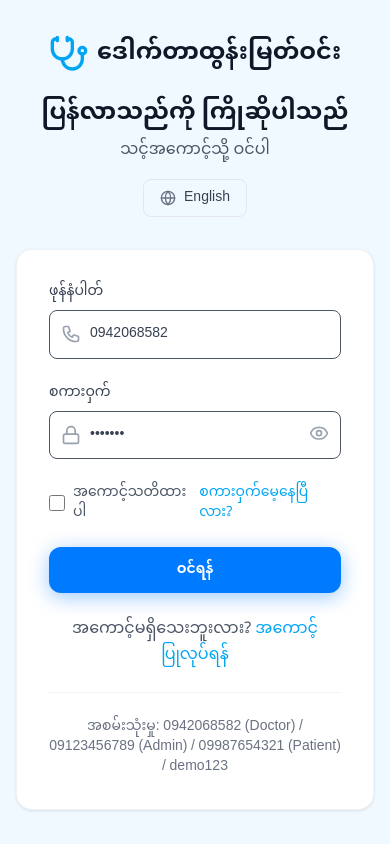
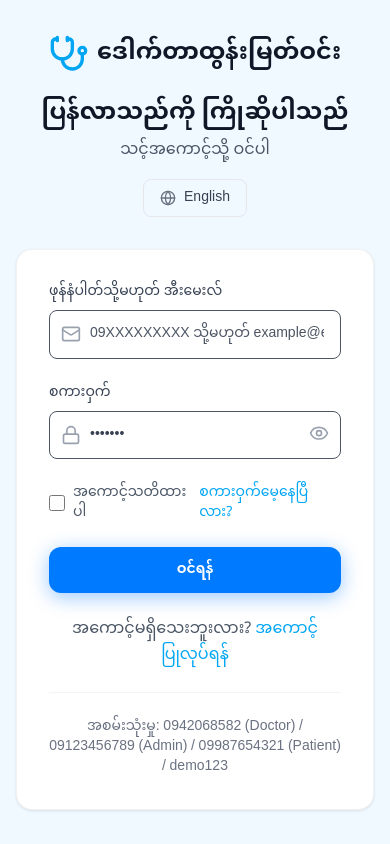
Before and after one commit to tunmyatwin82/clinic.drtunmyatwin.com, a Next.js app: page /login in a window 390 px wide. Built offline with nearby package versions, Linux system fonts and the light colour scheme.

Commit message:
Fix login form to handle both email and phone inputs

```diff
--- a/src/app/login/page.tsx
+++ b/src/app/login/page.tsx
@@ -11,7 +11,7 @@ import { useAppStore } from '@/store';
 import { useLanguage } from '@/lib/LanguageContext';
 
 const loginSchema = z.object({
-  phone: z.string().min(9, 'ဖုန်နံပါတ် ထည့်ပါ'),
+  emailOrPhone: z.string().min(1, 'ဖုန်နံပါတ်သို့မဟုတ် အီးမေးလ် ထည့်ပါ'),
   password: z.string().min(6, 'စကားဝှက်သည် အနည်းဆုံး ၆ လုံးရှိရပါမည်'),
 });
 
@@ -45,7 +45,7 @@ export default function LoginPage() {
           'Content-Type': 'application/json',
         },
         body: JSON.stringify({
-          emailOrPhone: data.phone,
+          emailOrPhone: data.emailOrPhone,
           password: data.password,
         }),
       });
@@ -54,7 +54,7 @@ export default function LoginPage() {
         router.push('/dashboard');
       } else {
         // Fallback to local store login
-        const success = await login(data.phone, data.password);
+        const success = await login(data.emailOrPhone, data.password);
         if (success) {
           router.push('/dashboard');
         } else {
@@ -63,7 +63,7 @@ export default function LoginPage() {
       }
     } catch (error) {
       // Fallback to local store login
-      const success = await login(data.phone, data.password);
+      const success = await login(data.emailOrPhone, data.password);
       if (success) {
         router.push('/dashboard');
       } else {
@@ -104,22 +104,20 @@ export default function LoginPage() {
 
             <div>
               <label className="block text-sm font-medium text-gray-700 mb-2">
-                ဖုန်နံပါတ်
+                ဖုန်နံပါတ်သို့မဟုတ် အီးမေးလ်
               </label>
               <div className="relative">
-                <svg className="absolute left-3 top-1/2 -translate-y-1/2 w-5 h-5 text-gray-400" fill="none" stroke="currentColor" viewBox="0 0 24 24">
-                  <path strokeLinecap="round" strokeLinejoin="round" strokeWidth={2} d="M3 5a2 2 0 012-2h3.28a1 1 0 01.948.684l1.498 4.493a1 1 0 01-.502 1.21l-2.257 1.13a11.042 11.042 0 005.516 5.516l1.13-2.257a1 1 0 011.21-.502l4.493 1.498a1 1 0 01.684.949V19a2 2 0 01-2 2h-1C9.716 21 3 14.284 3 6V5z" />
-                </svg>
+                <Mail className="absolute left-3 top-1/2 -translate-y-1/2 w-5 h-5 text-gray-400" />
                 <input
-                  {...register('phone')}
-                  type="tel"
+                  {...register('emailOrPhone')}
+                  type="text"
                   className="input-field pl-10"
-                  placeholder="09XXXXXXXXX"
-                  defaultValue="0942068582"
+                  placeholder="09XXXXXXXXX သို့မဟုတ် example@email.com"
+                  defaultValue=""
                 />
               </div>
-              {errors.phone && (
-                <p className="mt-1 text-sm text-red-500">{errors.phone.message}</p>
+              {errors.emailOrPhone && (
+                <p className="mt-1 text-sm text-red-500">{errors.emailOrPhone.message}</p>
               )}
             </div>
 
```
